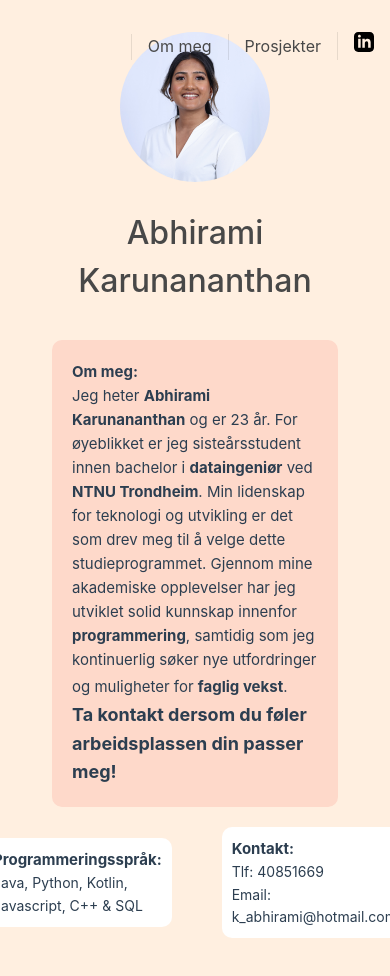
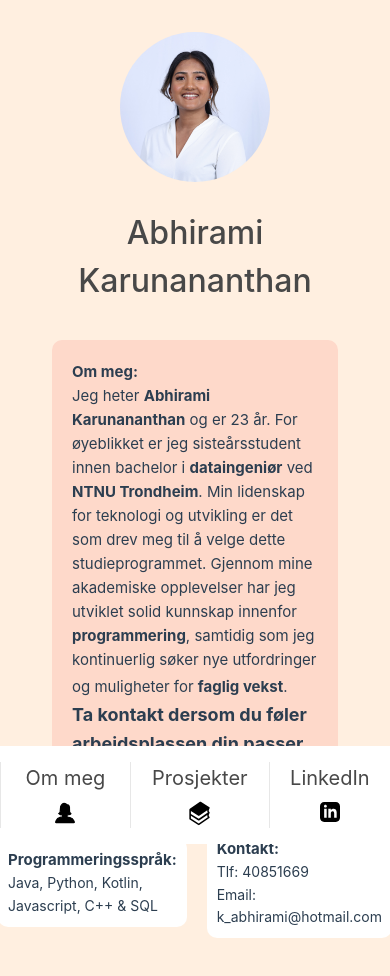
Before and after one commit to abhiramikarunananthan/digital-cv, a Vue app: page /about in a window 390 px wide. Shown: the top 976 px of the page. Built offline with nearby package versions, Linux system fonts and the light colour scheme.

Commit message:
made about page scalabale

```diff
--- a/src/views/AboutView.vue
+++ b/src/views/AboutView.vue
@@ -4,9 +4,14 @@ import {RouterLink} from "vue-router";
 </script>
 <template>
   <nav>
-    <RouterLink to="/about">Om meg</RouterLink>
-    <RouterLink to="/projects">Prosjekter</RouterLink>
+    <RouterLink to="/about">Om meg
+      <img alt="about_logo" class="about" src="@/assets/images/woman.svg" width="30" height="30" />
+    </RouterLink>
+    <RouterLink to="/projects">Prosjekter
+      <img alt="projects_logo" class="project" src="@/assets/images/projects.svg" width="25" height="25" />
+    </RouterLink>
     <a href="https://no.linkedin.com/in/abhirami-karunananthan-b81a5522a?original_referer=https%3A%2F%2Fwww.google.com%2F" target="_blank" rel="noopener">
+      <span class="linkedin-text">LinkedIn </span>
       <img alt="LinkedIn logo" class="icon" src="@/assets/images/linkedin.svg" width="20" height="20" />
     </a>
   </nav>
@@ -38,6 +43,19 @@ import {RouterLink} from "vue-router";
 <style scoped>
 
 @media (max-width: 1023px) {
+
+  .icon{
+    vertical-align: middle;
+  }
+
+  .project{
+    vertical-align: middle;
+    margin-top: 3px;
+  }
+  .about{
+    vertical-align: middle;
+    margin-top: 3px;
+  }
   header {
     line-height: 1.5;
     max-height: 100vh;
@@ -65,10 +83,11 @@ import {RouterLink} from "vue-router";
     width: 100%;
     font-size: 12px;
     text-align: end;
-    margin-top: 4rem;
     position: fixed;
-    top: 0;
+    bottom: 0;
     right: 0;
+    background-color: white;
+
   }
 
   nav a {
@@ -78,11 +97,12 @@ import {RouterLink} from "vue-router";
   }
 
   nav {
-    text-align: right;
+    text-align: center;
     margin-left: -1rem;
-    font-size: 1rem;
+    font-size: 20px;
+    justify-content: space-around;
+    display: flex;
     padding: 1rem 0;
-    margin-top: 1rem;
   }
 
   .bold {
@@ -102,13 +122,19 @@ import {RouterLink} from "vue-router";
   #inforow {
     display: flex;
     flex-direction: row;
-    gap: 50px;
+    gap: 20px;
     align-items: center;
     justify-content: center;
     margin: 20px;
   }
 }
   @media (min-width: 1024px) {
+    .project{
+      display: none;
+    }
+    .about{
+      display: none;
+    }
     header {
       line-height: 1.5;
       max-height: 100vh;
@@ -176,6 +202,10 @@ import {RouterLink} from "vue-router";
       margin: 20px;
     }
 
+    .linkedin-text {
+      display: none;
+    }
+
 
 }
 </style>
```
